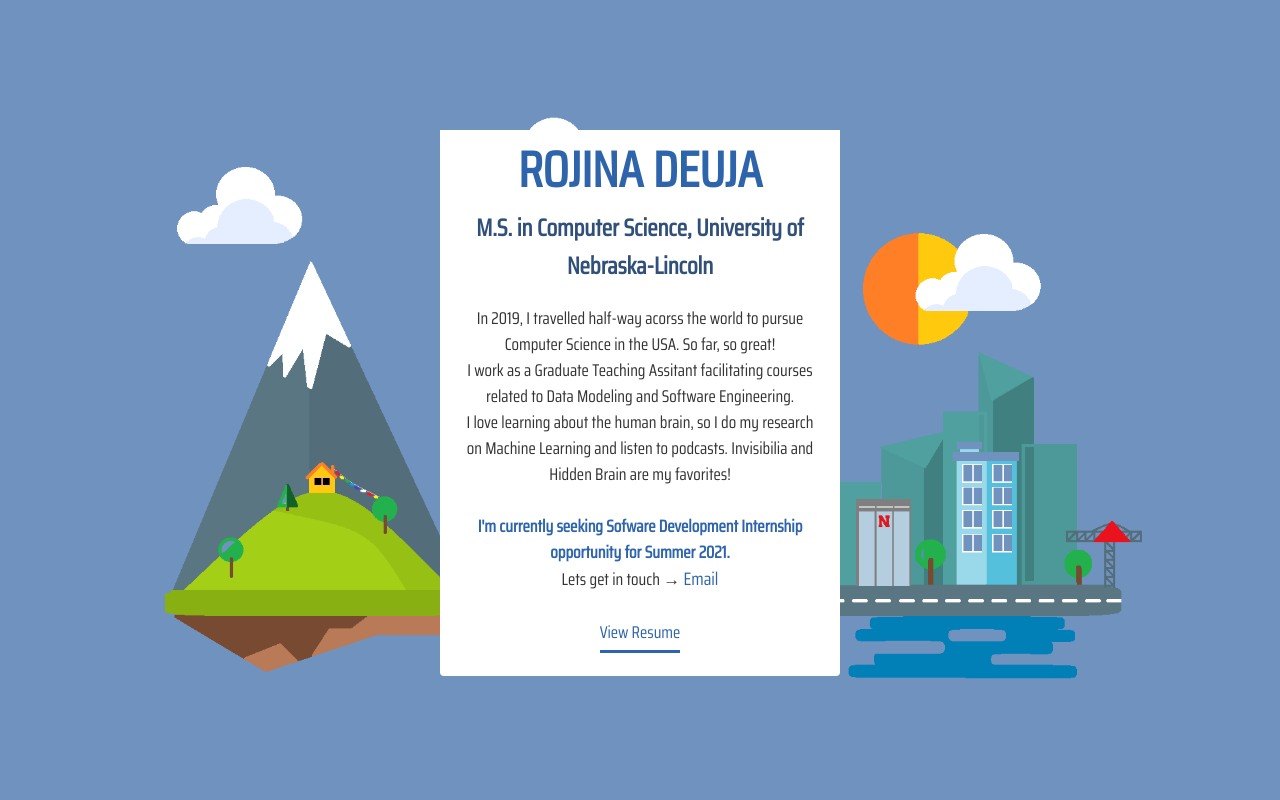
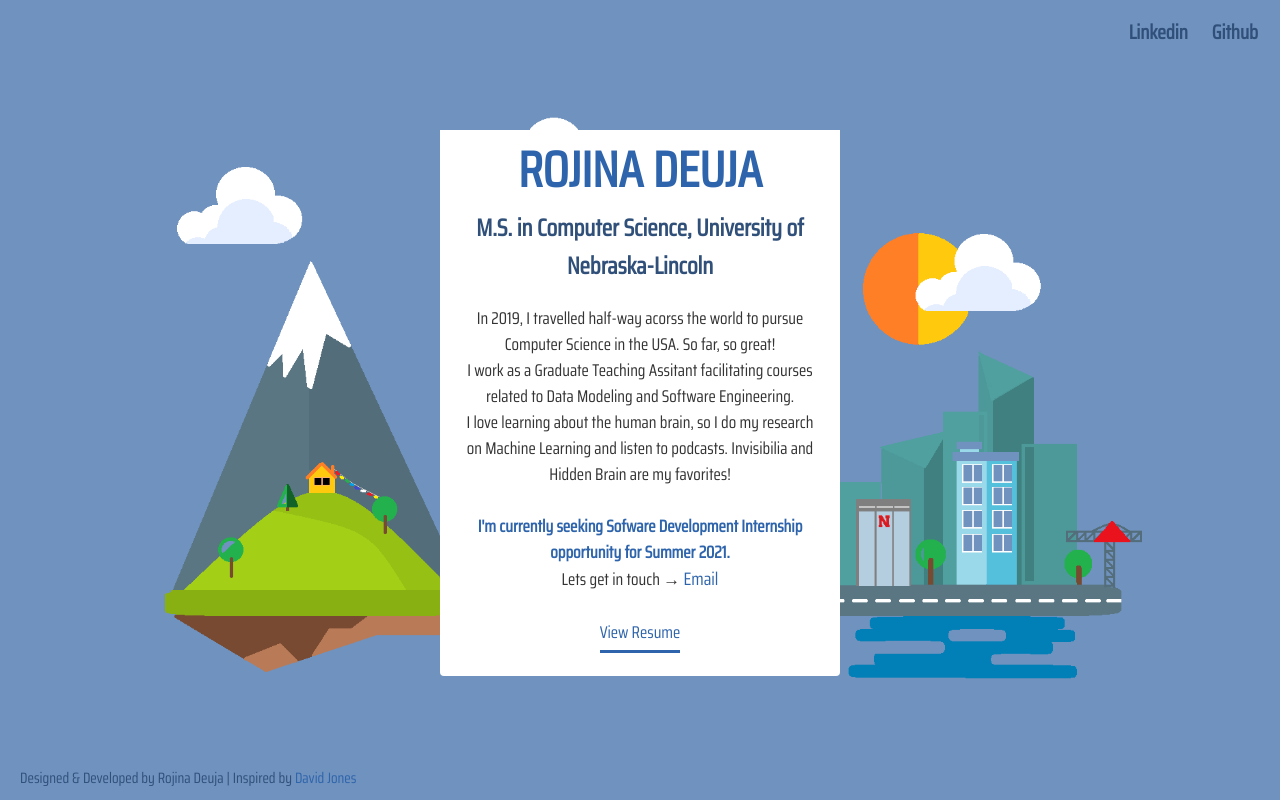
Before and after one commit to rojinadeuja/rojinadeuja.github.io, a React (Create React App) app: page / in a window 1280 px wide. Built offline with nearby package versions, Linux system fonts and the light colour scheme; a web font is replaced by a local one.

Commit message:
Fixed all warnings

```diff
--- a/src/App.js
+++ b/src/App.js
@@ -1,14 +1,22 @@
 import React from 'react';
 import './App.css';
 import Main from './Components/Main/Main';
+import Header from './Components/Shared/Header';
+import Footer from './Components/Shared/Footer';
 
 
 function App() {
   return (
     <div className="wrapper">
+      <header className="header">
+        <Header></Header>
+      </header>
       <main className="main">
         <Main></Main>
       </main>
+      <footer className="footer">
+        <Footer></Footer>
+      </footer>
     </div>
   );
 }
--- a/src/Components/Main/Home/Home.js
+++ b/src/Components/Main/Home/Home.js
@@ -3,7 +3,7 @@ import React from 'react';
 const home = () => {
     return(
         <div>
-            <img id="motion-demo" src="my-paper-plane.png"/>
+            <img id="fly-demo" alt="Korean Airlines Nepal to USA" src="my-paper-plane.png"/>
             <div className="profile-card">
                 <header>
                     <h1>ROJINA DEUJA</h1>
--- a/src/Components/Shared/Header.js
+++ b/src/Components/Shared/Header.js
@@ -3,7 +3,8 @@ import React from 'react';
 const header = () => {
     return (
     <div className="main-header">
-        <a href="https://www.linkedin.com/in/rojinadeuja/" target="_blank" rel="noopener noreferrer">Linkedin</a><a href="https://github.com/rojinadeuja" target="_blank">Github</a>
+        <a href="https://www.linkedin.com/in/rojinadeuja/" target="_blank" rel="noopener noreferrer">Linkedin</a>
+        <a href="https://github.com/rojinadeuja" target="_blank" rel="noopener noreferrer">Github</a>
     </div>
     )
 }
--- a/src/index.css
+++ b/src/index.css
@@ -162,7 +162,7 @@ a:hover{
     font-size: 15px;
   }
 
-#motion-demo {
+#fly-demo {
     top: -10%;
     left: 30%;
     position:fixed;
```
